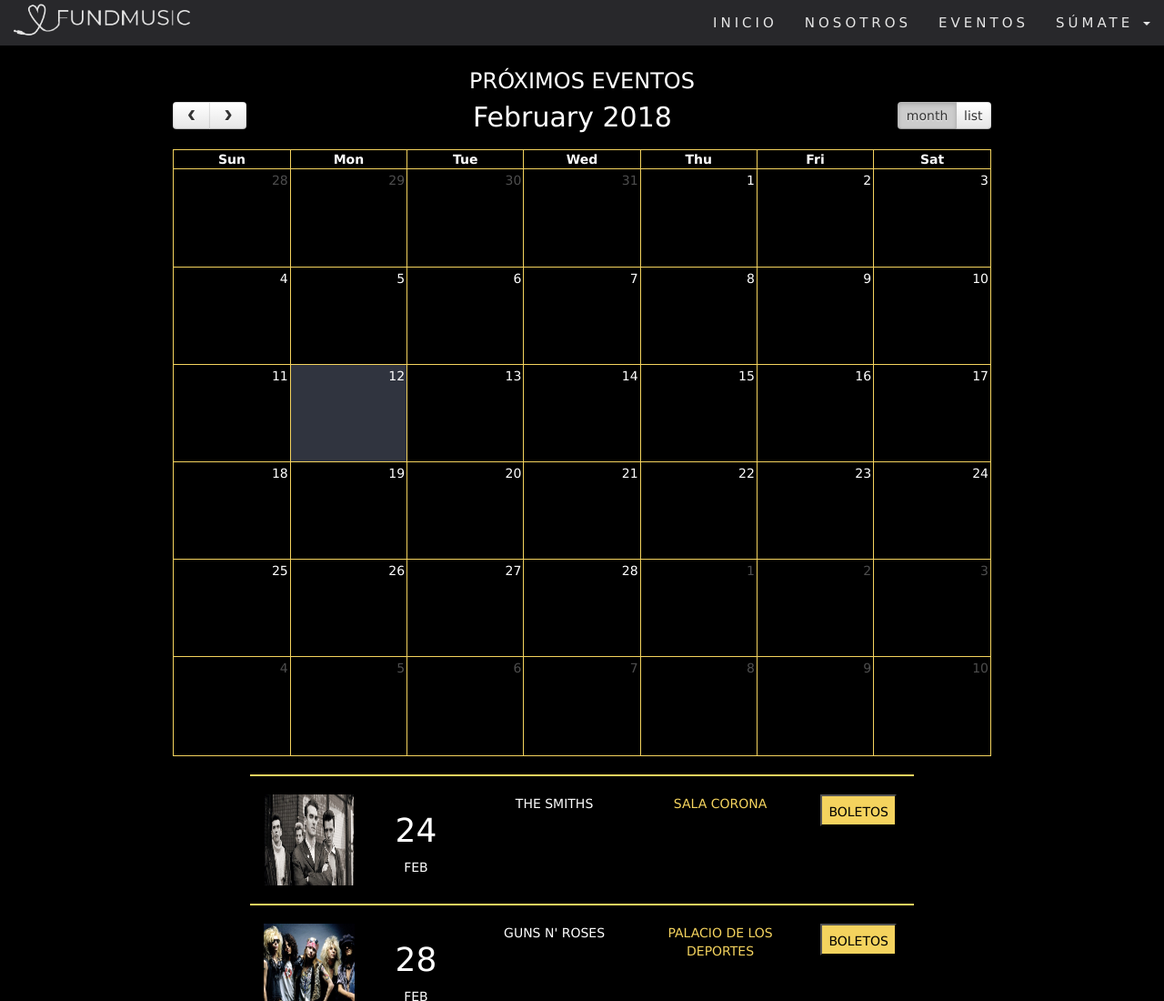
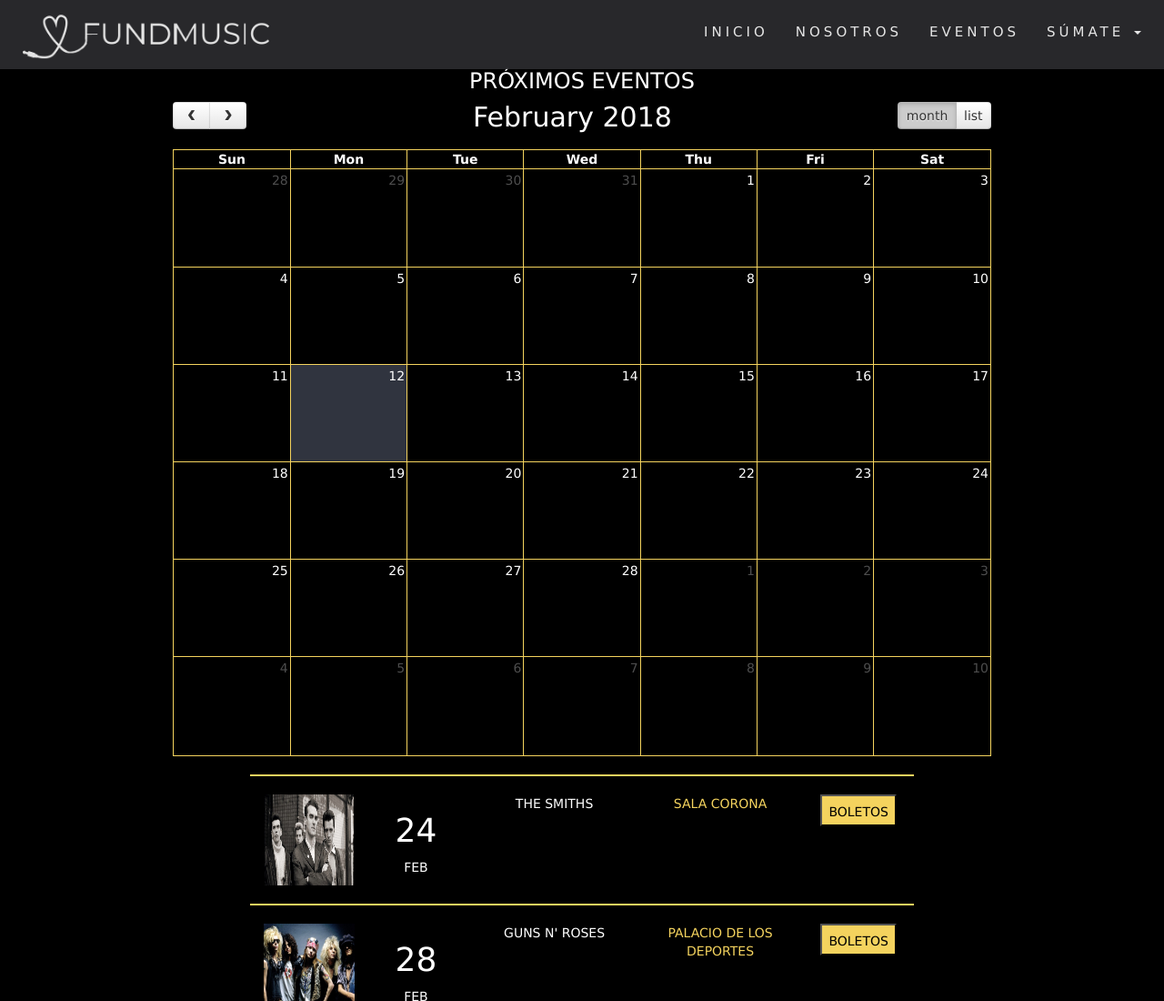
Before and after one commit to Jessibe/FUNDMUSIC-1, a plain HTML site: page views/eventos.html in a window 1280 px wide. Shown: the top 1100 px of the page at 91% size. Drawn offline with nearby package versions, Linux system fonts and the light colour scheme; a script that the page names is missing.

Commit message:
estilos nav-bar

```diff
--- a/css/main.css
+++ b/css/main.css
@@ -17,6 +17,7 @@ h3{
   font-size: 15px !important;
   letter-spacing: 4px;
   opacity: 0.9;
+  padding: 10px 10px 10px;
 }
 
 .navbar li a {
@@ -24,7 +25,7 @@ h3{
 }
 
 #img-nav {
-  height: 5vh;
+  height: 7vh;
 }
 
 .navbar-nav li a:hover {
```
